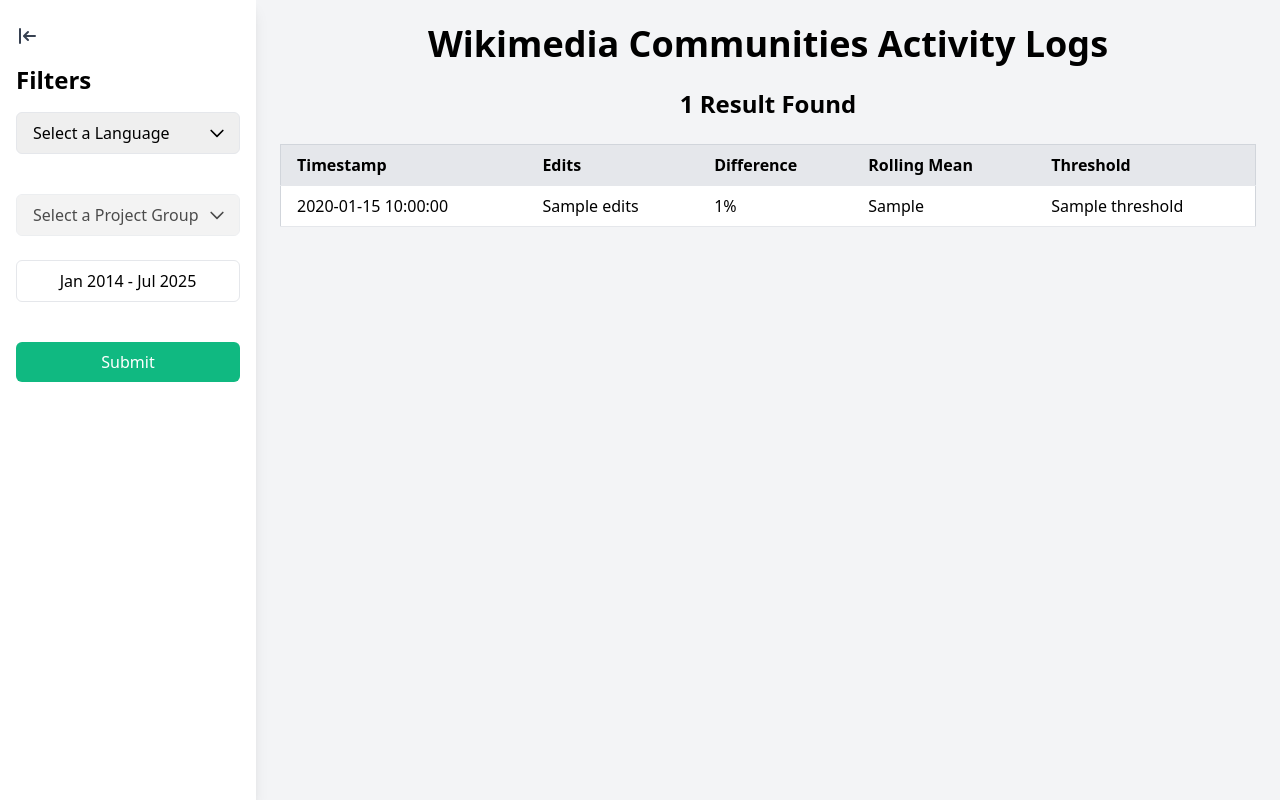
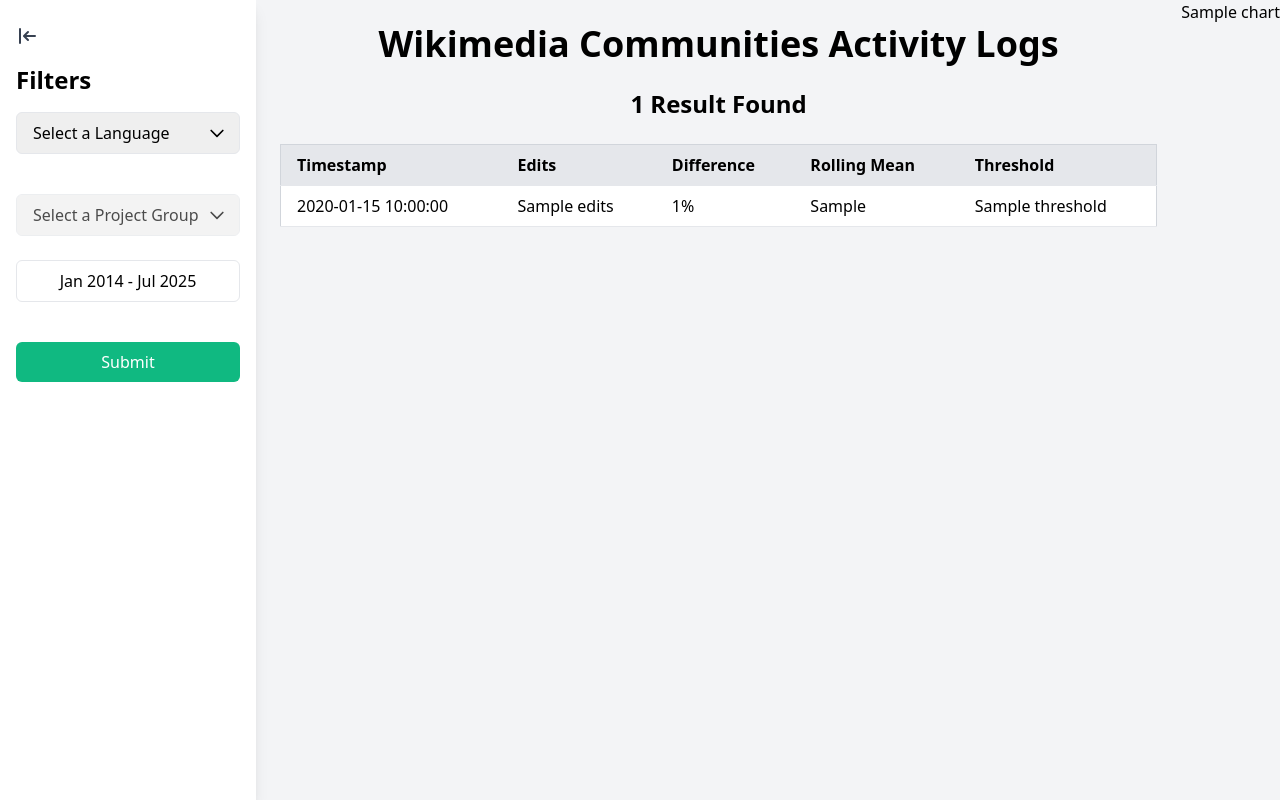
Before and after one commit to naveen28204280/community-activity-alerts, a Flask app: template templates/index.html in a window 1280 px wide. Run offline with Flask 3, Linux system fonts and the light colour scheme; the template is opened without the code that fills it: most values are stand-ins (such as "Sample title", 1, 10 or a date in 2020).

Commit message:
adding chart to index.html
adding chart

```diff
--- a/templates/index.html
+++ b/templates/index.html
@@ -160,6 +160,10 @@
             </div>
             {% endif %}
         </div>
+
+        {% if chart %}
+        <div>{{ chart|safe }}</div>
+        {% endif %}
 
         <!-- Button to toggle sidebar -->
         <button id="toggleSidebar"
```
